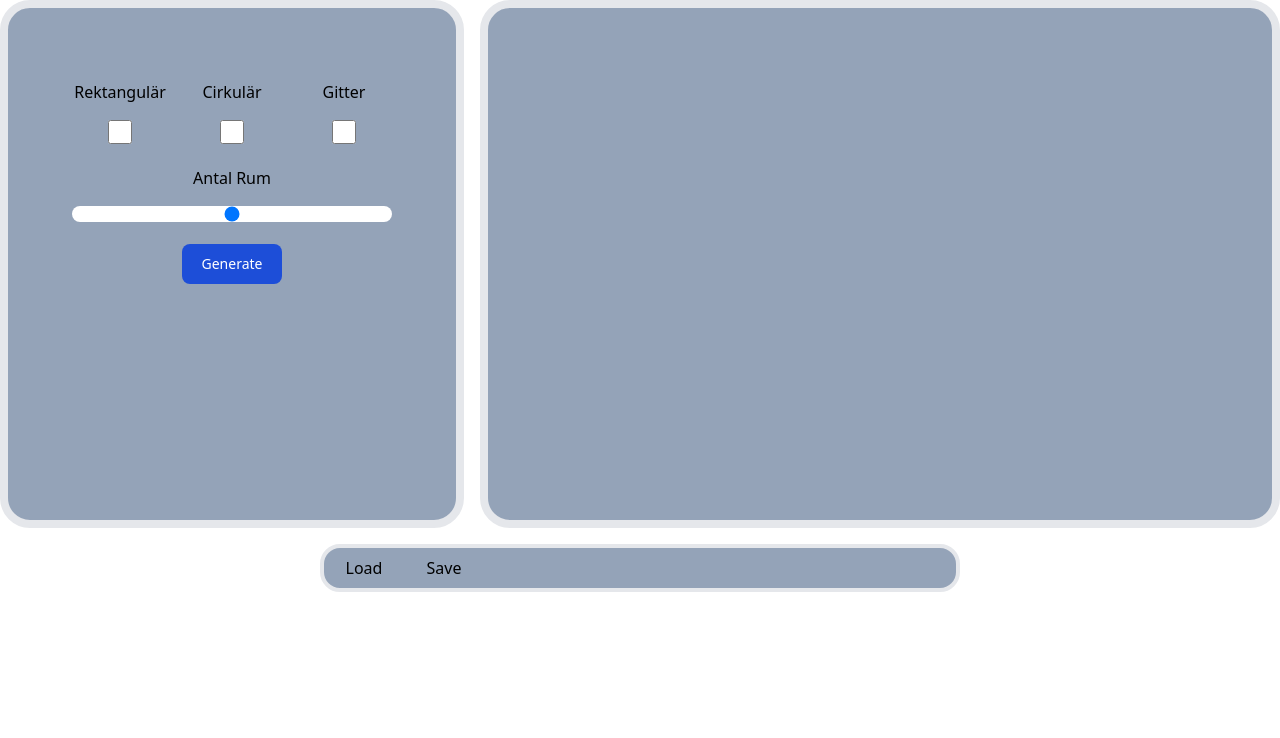
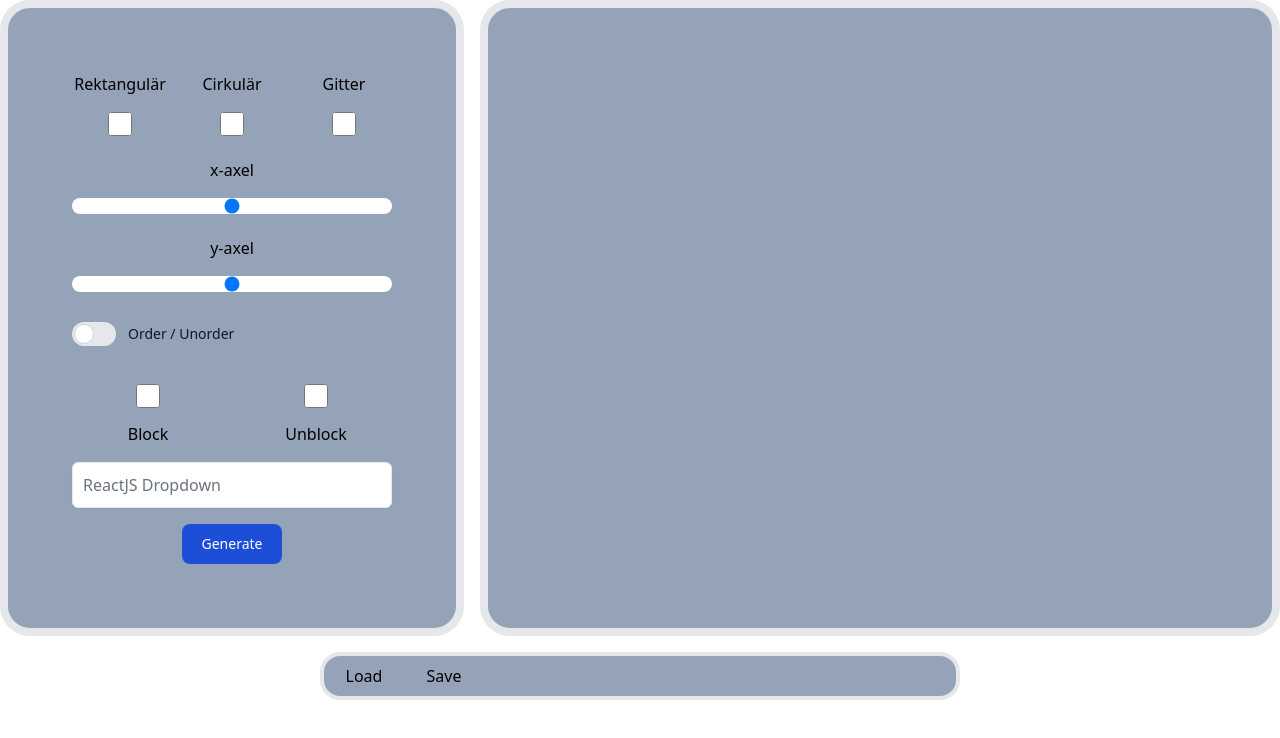
Before and after one commit to SimonMyrvold/PathfindingJS, a React (Vite) app in the folder pathfinding/: page / in a window 1280 px wide. Shown: the top 738 px of the page. Built offline with nearby package versions, Linux system fonts and the light colour scheme; the HTML template or start-up script is replaced by a standard one.

Commit message:
UI & Controll

```diff
--- a/pathfinding/src/App.jsx
+++ b/pathfinding/src/App.jsx
@@ -9,15 +9,15 @@ export default function App() {
             <>
             <>
         <div className="flex flex-row space-x-4">
-        <div className="box-content h-96 w-80 p-16 border-8 bg-slate-400 rounded-[30px] flex-none">
+        <div className="box-content h-full w-80 p-16 border-8 bg-slate-400 rounded-[30px] flex-none">
 
             {/* <CircleControll /> */}
-            {/* <RectangleControll /> */}
-            <GitterControll />
+            <RectangleControll />
+            {/* <GitterControll /> */}
 
 
         </div>
-        <div className="box-content h-96 w-96 p-16 border-8 bg-slate-400 rounded-[30px] flex-1"></div>
+        <div className="box-content h-100 w-96 p-16 border-8 bg-slate-400 rounded-[30px] flex-1"></div>
         </div>
 
         <div className="text-center flex justify-center items-center h-20">
--- a/pathfinding/src/components/RectangleController.jsx
+++ b/pathfinding/src/components/RectangleController.jsx
@@ -7,11 +7,11 @@ export default function circleControllPanel() {
         <nav>
 
             <div className="columns-3 text-center">
-                <h2 className="pt-2">Rektangulär</h2>
+                <h2>Rektangulär</h2>
                 <input type="checkbox" classname="rounded-full w-28"/>
-                <h2 className="pt-2">Cirkulär</h2>
+                <h2>Cirkulär</h2>
                 <input type="checkbox" classname="rounded-full" />
-                <h2 className="pt-2">Gitter</h2>
+                <h2>Gitter</h2>
                 <input type="checkbox" classname="rounded-full" />
             </div>
 
@@ -36,9 +36,9 @@ export default function circleControllPanel() {
 
             <div className="columns-2 mt-4 text-center">
                 <input type="checkbox" classname="rounded-full"/>
-                <h2 className="pt-2">Rektangulär</h2>
+                <h2 className="pt-2">Block</h2>
                 <input type="checkbox" classname="rounded-full" />
-                <h2 className="pt-2">Cirkulär</h2>
+                <h2 className="pt-2">Unblock</h2>
             </div>
 
             <div className="mt-4">
--- a/pathfinding/src/components/circleControllPanel.jsx
+++ b/pathfinding/src/components/circleControllPanel.jsx
@@ -7,18 +7,13 @@ export default function circleControllPanel() {
         <nav className="text-center">
 
             <div className="columns-3 text-center">
-                <h2 className="pt-2">Rektangulär</h2>
+                <h2>Rektangulär</h2>
                 <input type="checkbox" classname="rounded-full w-28"/>
-                <h2 className="pt-2">Cirkulär</h2>
+                <h2>Cirkulär</h2>
                 <input type="checkbox" classname="rounded-full" />
-                <h2 className="pt-2">Gitter</h2>
+                <h2>Gitter</h2>
                 <input type="checkbox" classname="rounded-full" />
 
-            </div>
-
-            <div className="mt-4 bg">
-                <h2>Antal Rum</h2>
-                <input type="range" className="appearance-none rounded-full w-4/5 mt-4 accent-black" min="0" max="100"/>
             </div>
 
             <div className="mt-4">
--- a/pathfinding/src/components/gitterControllPanel.jsx
+++ b/pathfinding/src/components/gitterControllPanel.jsx
@@ -7,11 +7,11 @@ export default function gitterControllPanel(){
         <nav className="text-center">
 
             <div className="columns-3 text-center">
-                <h2 className="pt-2">Rektangulär</h2>
+                <h2>Rektangulär</h2>
                 <input type="checkbox" classname="rounded-full w-28"/>
-                <h2 className="pt-2">Cirkulär</h2>
+                <h2>Cirkulär</h2>
                 <input type="checkbox" classname="rounded-full" />
-                <h2 className="pt-2">Gitter</h2>
+                <h2>Gitter</h2>
                 <input type="checkbox" classname="rounded-full" />
 
             </div>
```
Lines whose indentation alone changed are shown as unchanged.
